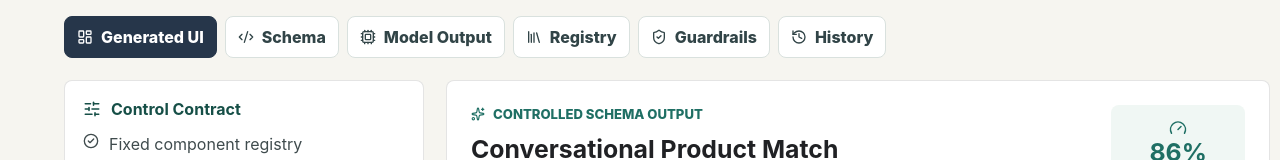
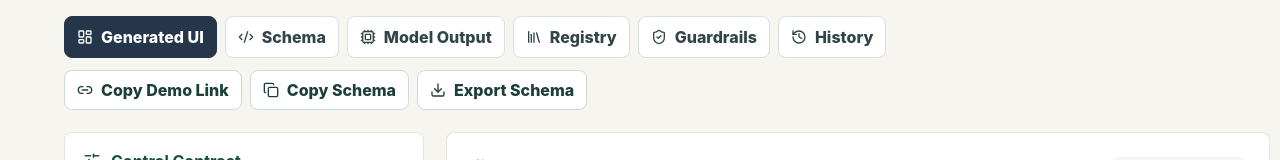
Before and after one commit to mastermohit/controlled-genui, a React (Vite) app: page / in a window 1280 px wide. Shown: the part 740-900 px from the top of the page. Built offline with nearby package versions, Linux system fonts and the light colour scheme.

Commit message:
Add shareable demo schema tools

```diff
--- a/src/App.tsx
+++ b/src/App.tsx
@@ -1,12 +1,15 @@
-import { useMemo, useState } from "react";
+import { useEffect, useMemo, useState } from "react";
 import type { ReactNode } from "react";
 import {
   AlertTriangle,
   CheckCircle2,
   ClipboardList,
   Code2,
+  Copy,
   Cpu,
+  Download,
   History,
+  Link2,
   LayoutDashboard,
   Library,
   LockKeyhole,
@@ -46,26 +49,68 @@ const unsafeSchema = {
   ]
 };
 
+const historyStorageKey = "controlled-genui:history";
+
 function getInitialTab(): StudioTab {
   const tab = new URLSearchParams(window.location.search).get("tab");
   if (tab === "schema" || tab === "model" || tab === "registry" || tab === "guardrails" || tab === "history") return tab;
   return "ui";
 }
 
+function getInitialPrompt() {
+  return new URLSearchParams(window.location.search).get("prompt") || examples[0];
+}
+
+function getInitialMode(): GenerationMode {
+  return new URLSearchParams(window.location.search).get("mode") === "llm" ? "llm" : "mock";
+}
+
+function getStoredHistory(): HistoryItem[] {
+  try {
+    const stored = window.localStorage.getItem(historyStorageKey);
+    if (!stored) return [];
+    const parsed = JSON.parse(stored);
+    return Array.isArray(parsed) ? parsed.slice(0, 12) : [];
+  } catch {
+    return [];
+  }
+}
+
+function buildDemoUrl(prompt: string, mode: GenerationMode) {
+  const url = new URL(window.location.href);
+  url.search = "";
+  url.searchParams.set("prompt", prompt);
+  url.searchParams.set("mode", mode);
+  url.searchParams.set("focus", "studio");
+  return url.toString();
+}
+
+function updateDemoUrl(prompt: string, mode: GenerationMode) {
+  window.history.replaceState(null, "", buildDemoUrl(prompt, mode));
+}
+
+async function copyText(value: string) {
+  await navigator.clipboard.writeText(value);
+}
+
 export function App() {
   const focusStudio = new URLSearchParams(window.location.search).get("focus") === "studio";
-  const [prompt, setPrompt] = useState(examples[0]);
-  const [page, setPage] = useState<GeneratedPage>(() => generateControlledPage(examples[0]));
+  const initialPrompt = useMemo(getInitialPrompt, []);
+  const initialMode = useMemo(getInitialMode, []);
+  const [prompt, setPrompt] = useState(initialPrompt);
+  const [page, setPage] = useState<GeneratedPage>(() => generateControlledPage(initialPrompt));
   const [activeTab, setActiveTab] = useState<StudioTab>(getInitialTab);
-  const [history, setHistory] = useState<HistoryItem[]>([]);
+  const [history, setHistory] = useState<HistoryItem[]>(getStoredHistory);
   const [selectedProduct, setSelectedProduct] = useState<Product | null>(null);
-  const [generationMode, setGenerationMode] = useState<GenerationMode>("mock");
+  const [generationMode, setGenerationMode] = useState<GenerationMode>(initialMode);
   const [isGenerating, setIsGenerating] = useState(false);
   const [lastGeneration, setLastGeneration] = useState<GenerationResult>({
     page,
-    source: "mock",
+    source: initialMode === "llm" ? "fallback" : "mock",
     rawModelOutput: page
   });
+  const [shareStatus, setShareStatus] = useState("");
+  const [schemaStatus, setSchemaStatus] = useState("");
   const [showRejectedSchema, setShowRejectedSchema] = useState(
     new URLSearchParams(window.location.search).get("rejected") === "1"
   );
@@ -75,8 +120,23 @@ export function App() {
   const schemaForPanel = showRejectedSchema ? unsafeSchema : page;
   const validationForPanel = showRejectedSchema ? rejectedValidation : validation;
 
+  useEffect(() => {
+    window.localStorage.setItem(historyStorageKey, JSON.stringify(history.slice(0, 12)));
+  }, [history]);
+
+  useEffect(() => {
+    const params = new URLSearchParams(window.location.search);
+    if (params.has("prompt") && initialMode === "llm") {
+      void generate();
+    }
+    // Shared LLM links hydrate once so refreshes do not repeatedly call the API.
+    // eslint-disable-next-line react-hooks/exhaustive-deps
+  }, []);
+
   async function generate() {
     setIsGenerating(true);
+    setShareStatus("");
+    setSchemaStatus("");
     const result =
       generationMode === "llm"
         ? await generateWithLlm(prompt)
@@ -91,6 +151,7 @@ export function App() {
     setLastGeneration(result);
     setActiveTab("ui");
     setShowRejectedSchema(false);
+    updateDemoUrl(prompt, generationMode);
     setHistory((items) => [
       {
         id: `${Date.now()}`,
@@ -101,19 +162,51 @@ export function App() {
         source: result.source
       },
       ...items
-    ]);
+    ].slice(0, 12));
     setIsGenerating(false);
   }
 
   function restoreHistory(item: HistoryItem) {
     setPrompt(item.prompt);
     setPage(item.page);
+    const restoredMode = item.source === "llm" ? "llm" : "mock";
+    setGenerationMode(restoredMode);
     setLastGeneration({
       page: item.page,
       source: item.source,
       rawModelOutput: item.page
     });
+    updateDemoUrl(item.prompt, restoredMode);
     setActiveTab("ui");
+  }
+
+  async function copyDemoLink() {
+    try {
+      await copyText(buildDemoUrl(prompt, generationMode));
+      setShareStatus("Demo link copied");
+    } catch {
+      setShareStatus("Unable to copy link");
+    }
+  }
+
+  async function copySchema() {
+    try {
+      await copyText(JSON.stringify(page, null, 2));
+      setSchemaStatus("Schema copied");
+    } catch {
+      setSchemaStatus("Unable to copy schema");
+    }
+  }
+
+  function exportSchema() {
+    const blob = new Blob([JSON.stringify(page, null, 2)], { type: "application/json" });
+    const url = URL.createObjectURL(blob);
+    const anchor = document.createElement("a");
+    anchor.href = url;
+    anchor.download = "controlled-genui-schema.json";
+    anchor.click();
+    URL.revokeObjectURL(url);
+    setSchemaStatus("Schema exported");
   }
 
   return (
@@ -206,6 +299,22 @@ export function App() {
           <TabButton tab="history" activeTab={activeTab} setActiveTab={setActiveTab} icon={<History size={16} />} label="History" />
         </nav>
 
+        <div className="shareBar" aria-label="Demo sharing tools">
+          <button type="button" onClick={copyDemoLink}>
+            <Link2 size={16} />
+            Copy Demo Link
+          </button>
+          <button type="button" onClick={copySchema}>
+            <Copy size={16} />
+            Copy Schema
+          </button>
+          <button type="button" onClick={exportSchema}>
+            <Download size={16} />
+            Export Schema
+          </button>
+          {(shareStatus || schemaStatus) && <span>{shareStatus || schemaStatus}</span>}
+        </div>
+
         {activeTab === "ui" && (
           <section className="workspace">
             <aside className="sidePanel">
@@ -239,6 +348,17 @@ export function App() {
                   Blocked: {validationForPanel.blockedComponents.join(", ")}
                 </div>
               )}
+              <div className="schemaActions">
+                <button type="button" className="secondaryButton" onClick={copySchema}>
+                  <Copy size={16} />
+                  Copy approved JSON
+                </button>
+                <button type="button" className="secondaryButton" onClick={exportSchema}>
+                  <Download size={16} />
+                  Export JSON file
+                </button>
+                {schemaStatus && <p>{schemaStatus}</p>}
+              </div>
             </aside>
             <pre>{JSON.stringify(schemaForPanel, null, 2)}</pre>
           </section>
--- a/src/styles.css
+++ b/src/styles.css
@@ -161,6 +161,7 @@ h1 {
 .primaryButton,
 .secondaryButton,
 .iconButton,
+.shareBar button,
 .nextSteps button,
 .examples button,
 .tabs button,
@@ -331,6 +332,40 @@ h1 {
   color: #fff;
   background: #26364a;
   border-color: #26364a;
+}
+
+.shareBar {
+  display: flex;
+  flex-wrap: wrap;
+  gap: 8px;
+  align-items: center;
+  margin: -10px 0 22px;
+}
+
+.shareBar button {
+  padding: 9px 12px;
+  color: #1d3f3a;
+  background: #fff;
+  border-color: #cddbd7;
+  font-weight: 850;
+}
+
+.shareBar span,
+.schemaActions p {
+  margin: 0;
+  color: #1f6f64;
+  font-size: 0.86rem;
+  font-weight: 850;
+}
+
+.schemaActions {
+  display: grid;
+  gap: 8px;
+  margin-top: 16px;
+}
+
+.schemaActions .secondaryButton {
+  margin-top: 0;
 }
 
 .workspace,
@@ -1062,6 +1097,17 @@ th {
     white-space: normal;
   }
 
+  .shareBar {
+    display: grid;
+    width: 100%;
+    max-width: calc(100vw - 28px);
+    margin-inline: auto;
+  }
+
+  .shareBar button {
+    width: 100%;
+  }
+
   .recommendationGrid {
     grid-template-columns: 1fr;
   }
```
Also changed, not shown: 3 other files (tests, documents, lock files or other folders).
